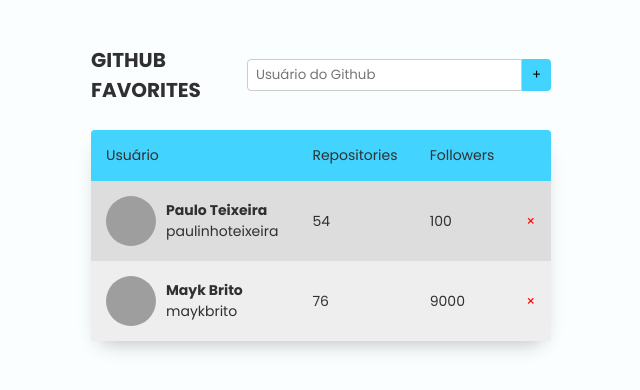
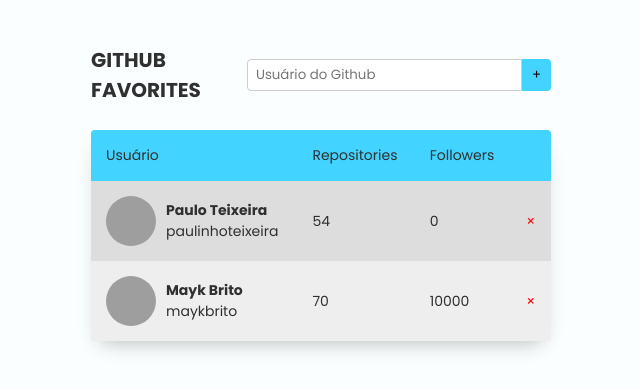
Before and after one commit to paulinhoteixeira/github-favorite, a plain HTML site: page index.html in a window 1280 px wide. Shown: the full height of the page, 319-959 px from the left. Drawn offline with Linux system fonts and the light colour scheme; grey boxes are pictures that could not be loaded.

Commit message:
function to load data and show in html

```diff
--- a/index.html
+++ b/index.html
@@ -36,18 +36,7 @@
       </thead>
       <tbody>
         <tr>
-          <td class="user">
-            <img src="https://github.com/paulinhoteixeira.png" alt="Imagem de paulinhoteixeira">
-            <a href="https://github.com/paulinhoteixeira" target="_blank">
-              <p>Paulo Teixeira</p>
-              <span>paulinhoteixeira</span>
-            </a>
-          </td>
-          <td class="repositories">54</td>
-          <td class="followers">100</td>
-          <td>
-            <button class="remove">&times;</button>
-          </td>
+
         </tr>
         <tr>
           <td class="user">
--- /dev/null
+++ b/js/Favorites.js
@@ -0,0 +1,84 @@
+export class Favorites {
+  constructor(root) {
+    this.root = document.querySelector(root)
+    this.load()
+  }
+
+  load() {
+    this.entries = [
+      {
+        login: 'paulinhoteixeira',
+        name: 'Paulo Teixeira',
+        public_repos: '54',
+        followers: 0
+      },
+      {
+        login: 'maykbrito',
+        name: 'Mayk Brito',
+        public_repos: '70',
+        followers: 10000
+      }
+    ]
+  }
+}
+
+export class FavoritesView extends Favorites{
+  constructor(root) {
+    super(root)
+    this.tbody = this.root.querySelector("table tbody")
+
+    this.update()
+  }
+
+  update() {
+    this.removeAllTr()
+
+
+
+    this.entries.forEach( user =>{
+      const row = this.createRow()
+
+      row.querySelector('.user img').src = `https://github.com/${user.login}.png`
+      row.querySelector('.user img').alt = `Imagem de ${user.name}`
+      row.querySelector('.user a').href = `https://github.com/${user.login}`
+
+      row.querySelector('.user p').textContent = user.name
+      row.querySelector('.user span').textContent = user.login
+      row.querySelector('.repositories').textContent = user.public_repos
+      row.querySelector('.followers').textContent = user.followers
+
+      this.tbody.append(row)
+    })
+  }
+
+  createRow(){
+    const tr = document.createElement('tr')
+
+    tr.innerHTML =`
+
+          <td class="user">
+            <img src="https://github.com/paulinhoteixeira.png" alt="Imagem de paulinhoteixeira">
+            <a href="https://github.com/paulinhoteixeira" target="_blank">
+              <p>Paulo Teixeira</p>
+              <span>paulinhoteixeira</span>
+            </a>
+          </td>
+          <td class="repositories">54</td>
+          <td class="followers">100</td>
+          <td>
+            <button class="remove">&times;</button>
+          </td>
+
+
+    `
+    return tr
+
+  }
+
+  removeAllTr() {
+
+    this.tbody.querySelectorAll("tr").forEach((tr) => {
+        tr.remove()
+    })
+  }
+}
--- a/js/main.js
+++ b/js/main.js
@@ -0,0 +1,3 @@
+import { FavoritesView } from "./Favorites.js";
+
+new FavoritesView("#app")
```
